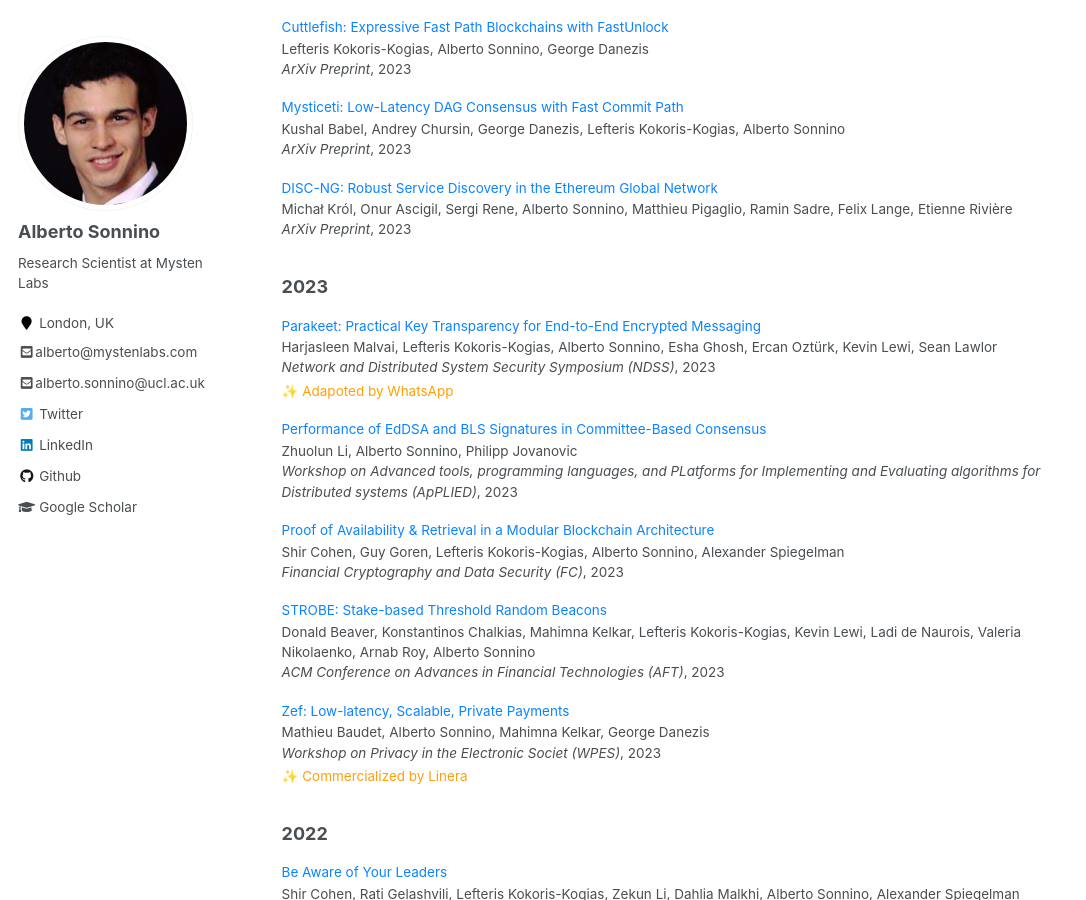
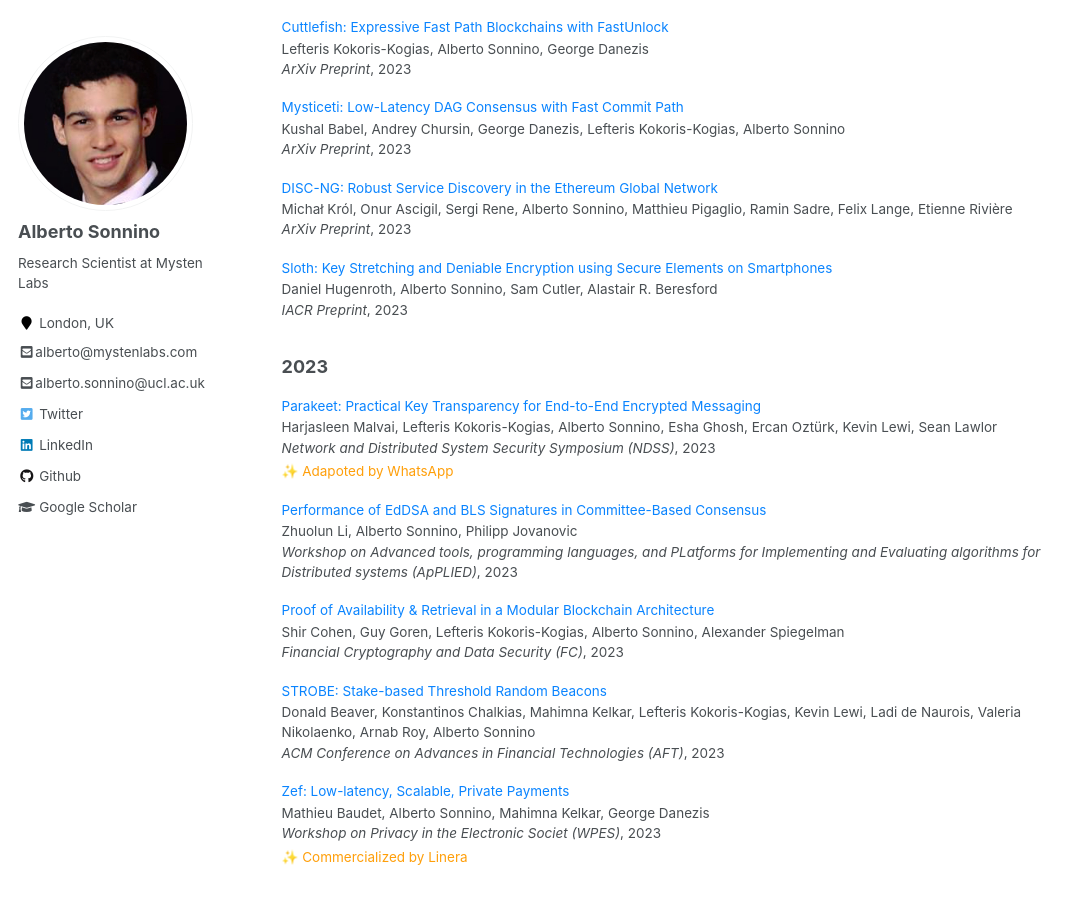
Before and after one commit to asonnino/asonnino.github.io, a Jekyll site: the page built from _pages/publications.md, in a window 1280 px wide and 900 px high, scrolled down 759 px. Shown: the whole window, without its empty margins (0-1086 px from the left). Built offline with Jekyll 4.4.1, drawn with Linux system fonts in a browser that asks for light colours.

Commit message:
Add sloth paper

```diff
--- a/_data/papers.json
+++ b/_data/papers.json
@@ -374,5 +374,13 @@
     "venue": "ArXiv Preprint",
     "date": 2023,
     "filename": "disc-ng.pdf"
+  },
+  {
+    "category": "submission",
+    "title": "Sloth: Key Stretching and Deniable Encryption using Secure Elements on Smartphones",
+    "authors": "Daniel Hugenroth, Alberto Sonnino, Sam Cutler, Alastair R. Beresford",
+    "venue": "IACR Preprint",
+    "date": 2023,
+    "filename": "sloth.pdf"
   }
 ]
```
Also changed, not shown: 1 other file.
